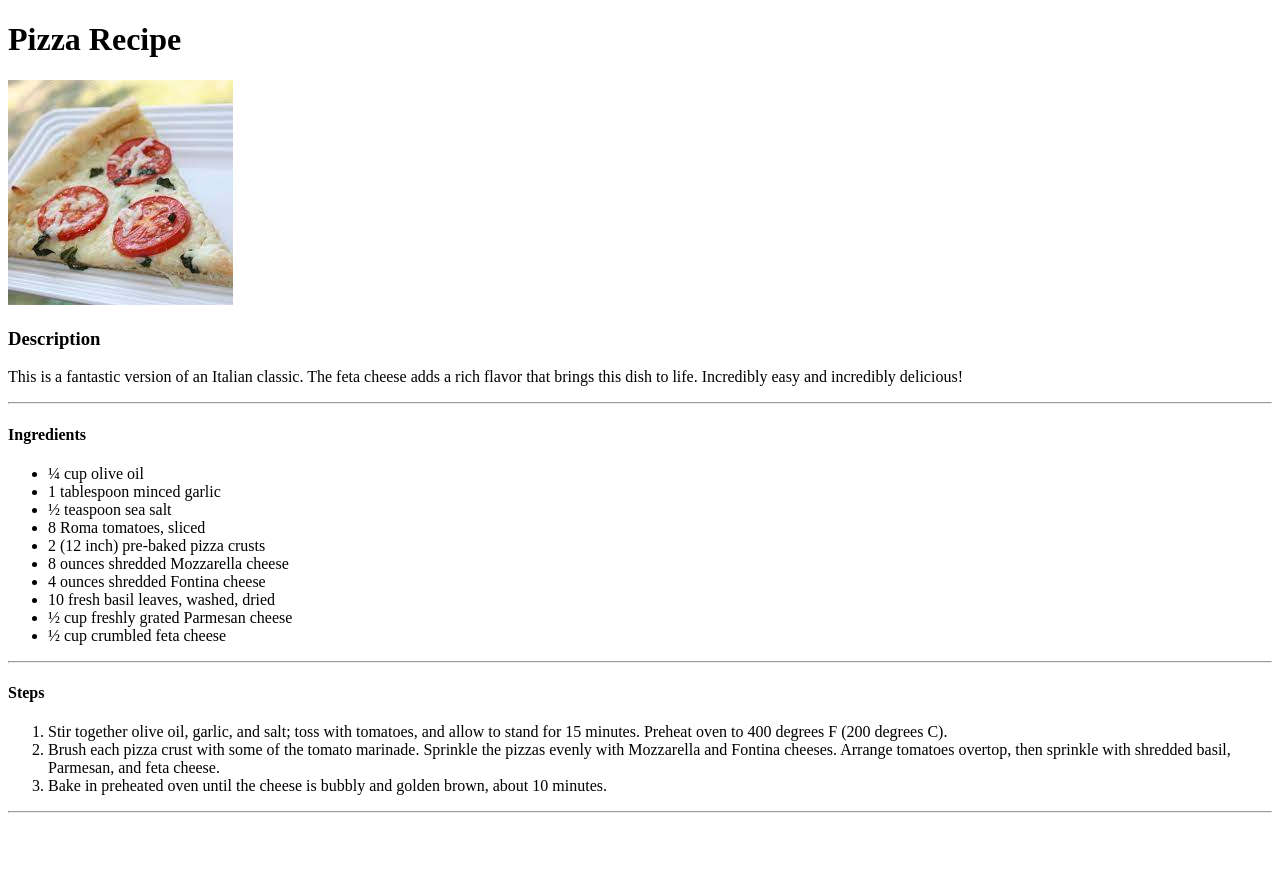
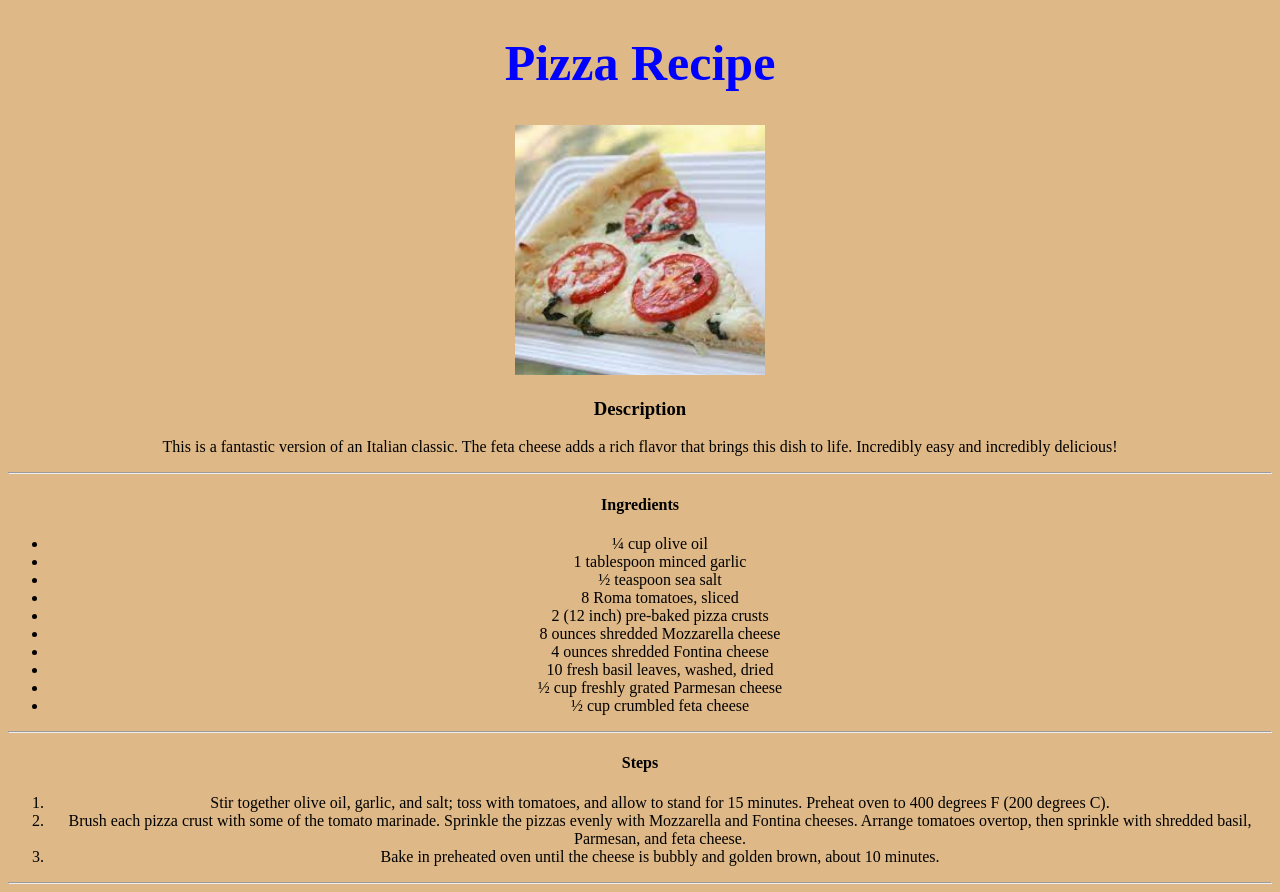
Before and after one commit to DanielTayo/odin-recipes, a plain HTML site: page recipes/pizza.html in a window 1280 px wide. Before the commit the page ends 821 px from the top, so only its background shows below. Drawn offline with Linux system fonts and the light colour scheme.

Commit message:
Center Div

```diff
--- a/recipes/pizza.html
+++ b/recipes/pizza.html
@@ -5,10 +5,13 @@
     <meta http-equiv="X-UA-Compatible" content="IE=edge">
     <meta name="viewport" content="width=device-width, initial-scale=1.0">
     <title>Document</title>
+    <link rel="stylesheet" href="../style.css">
 </head>
+<div class="body">
 <body>
+
     <h1>Pizza Recipe</h1>
-    <img src="../img/pizza.jpeg">
+    <div><img src="../img/pizza.jpeg" alt="Pizza"></div>
     <h3>Description</h3>
     <p>This is a fantastic version of an Italian classic.
         The feta cheese adds a rich flavor that brings this dish to life.
@@ -36,4 +39,5 @@
     </ol>
     <hr>
 </body>
+</div>
 </html>
--- /dev/null
+++ b/style.css
@@ -0,0 +1,15 @@
+body{
+    color: black;
+    background-color: burlywood;
+}
+h1{
+    color: blue;
+    font-size: 50px;
+    text-align: center;
+}
+div{
+    text-align: center;
+}
+img{
+    width: 250px;
+}
```
Also changed, not shown: index.html (+3 -0 lines), recipes/Cornish-hens.html (+2 -1 lines), recipes/lasagna.html (+2 -1 lines).
